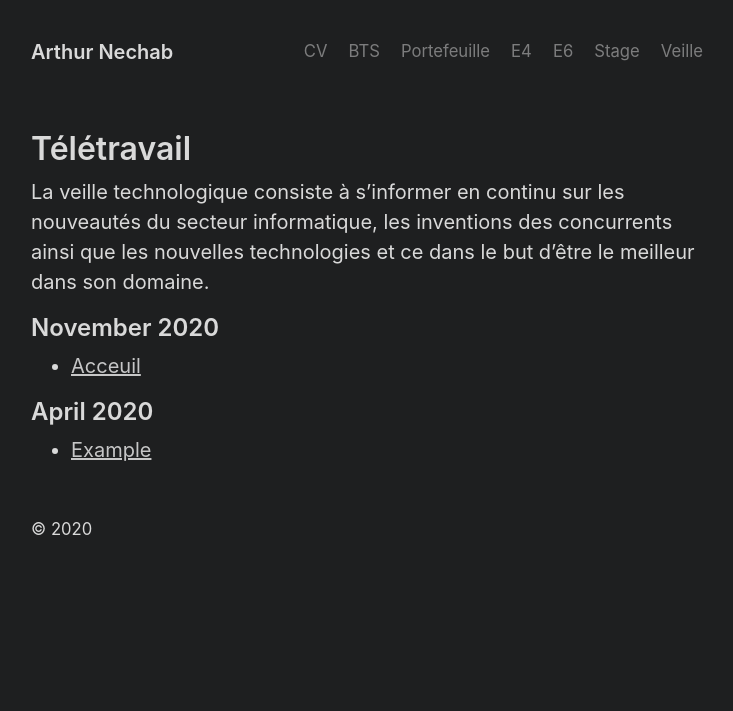
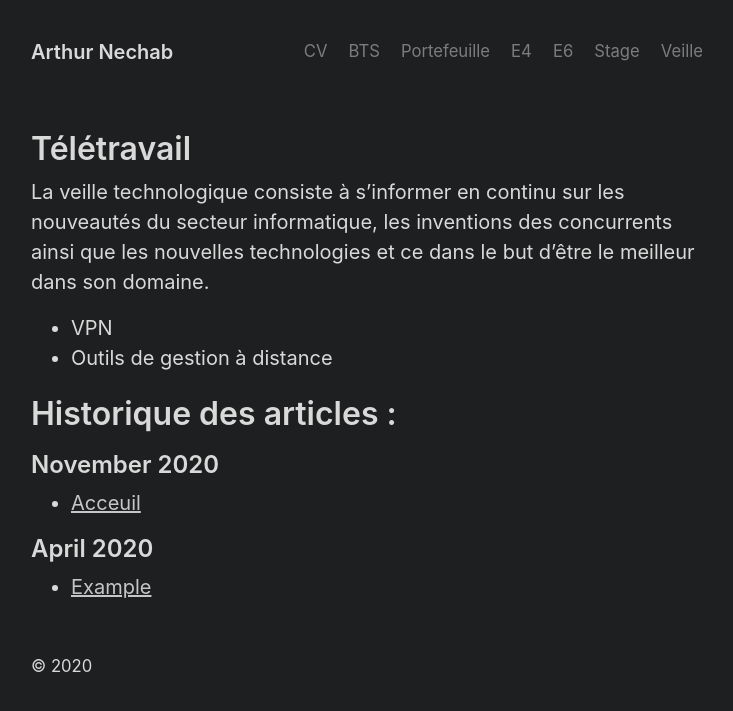
Before and after one commit to arthur-nechab/portfolio, a Jekyll site: the page built from veille.md, in a window 1280 px wide. Shown: the top 711 px of the page, without its empty margins (273-1006 px from the left). Built offline with Jekyll 4.4.1, drawn with Linux system fonts in a browser that asks for light colours.

Commit message:
Update veille.md

```diff
--- a/veille.md
+++ b/veille.md
@@ -6,6 +6,11 @@ title: Historique
 # Télétravail
 
 La veille technologique consiste à s'informer en continu sur les nouveautés du secteur informatique, les inventions des concurrents ainsi que les nouvelles technologies et ce dans le but d'être le meilleur dans son domaine.
+
+- VPN
+- Outils de gestion à distance
+
+# Historique des articles :
 
 {% assign postsByYearMonth = site.posts | group_by_exp: "post", "post.date | date: '%B %Y'" %}
 {% for yearMonth in postsByYearMonth %}
```
